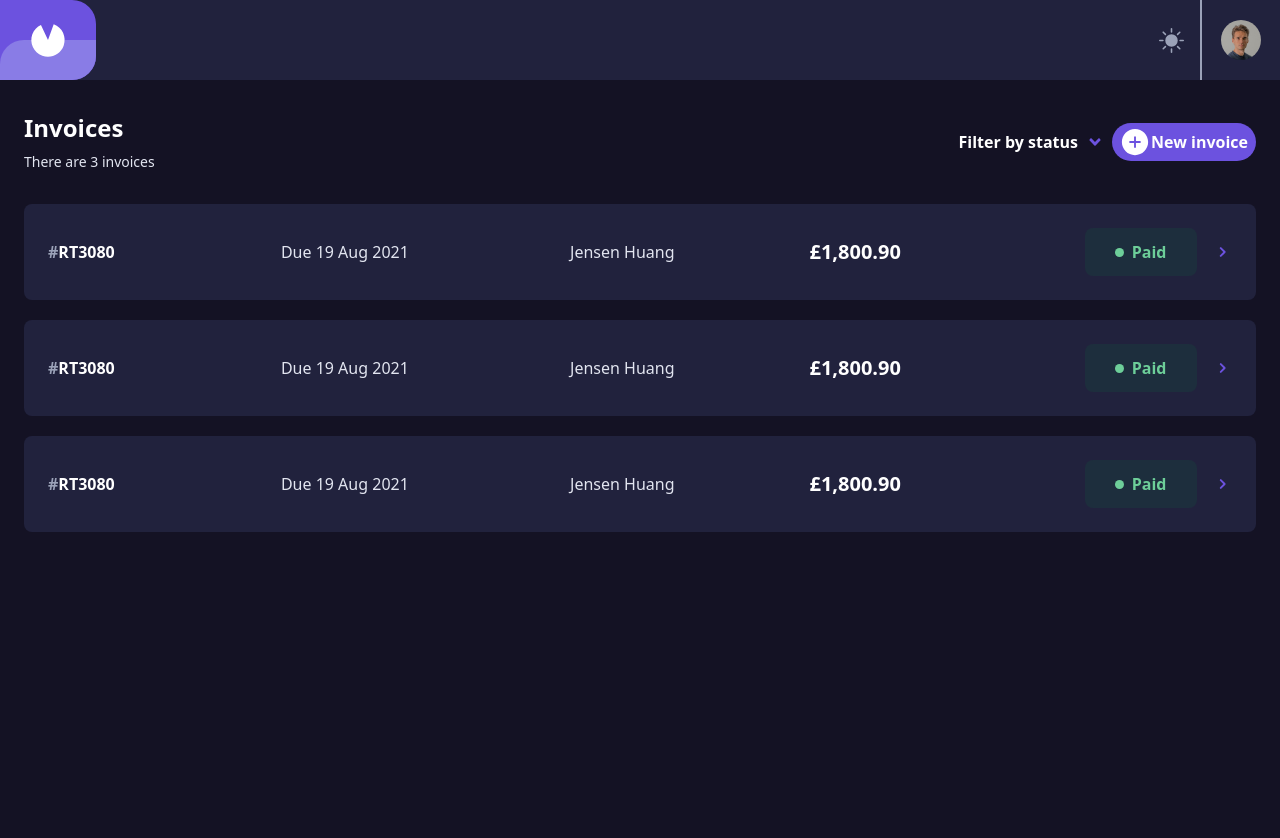
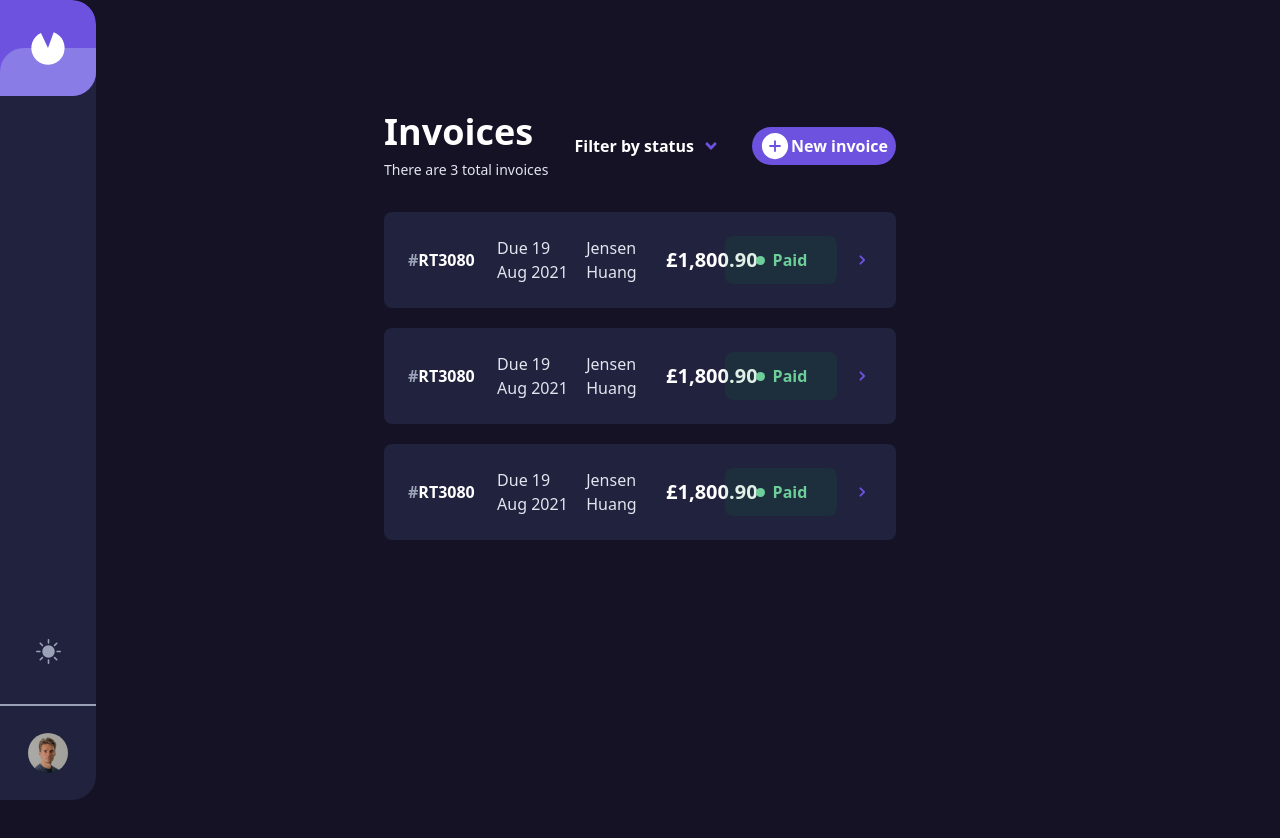
Before and after one commit to lazybump/Invoice-app, a Next.js app: page / in a window 1280 px wide. Shown: the top 838 px of the page. Before the commit the page ends 800 px from the top, so only its background shows below. Built offline with nearby package versions, Linux system fonts and the light colour scheme.

Commit message:
make desktop homepage

```diff
--- a/components/Header.tsx
+++ b/components/Header.tsx
@@ -5,9 +5,10 @@ const Header = () => {
   return (
     <header className="flex justify-between mb-8">
       <div>
-        <h2 className="text-2xl font-bold md:mb-2">Invoices</h2>
+        <h2 className="text-2xl font-bold lg:text-4xl md:mb-2">Invoices</h2>
         <p className="text-sm text-lighter-grey">
-          <span className="hidden md:inline">There are </span>3 invoices
+          <span className="hidden md:inline">There are </span>3{" "}
+          <span className="hidden lg:inline">total </span>invoices
         </p>
       </div>
       <div className="flex items-center space-x-2 font-semibold">
@@ -15,7 +16,7 @@ const Header = () => {
           Filter<span className="hidden md:inline"> by status</span>
         </p>
         <button>
-          <FaAngleDown size={18} className="text-darker-purple" />
+          <FaAngleDown size={18} className="text-darker-purple lg:mr-6" />
         </button>
         <button className="flex items-center justify-between w-20 px-2 py-1 rounded-full md:w-36 bg-darker-purple">
           <AiFillPlusCircle size={30} />
--- a/components/Navbar.tsx
+++ b/components/Navbar.tsx
@@ -5,9 +5,9 @@ import Image from "next/image";
 
 const Navbar = () => {
   return (
-    <nav className="fixed top-0 z-50 flex items-center w-full h-20 bg-lighter-navy">
+    <nav className="fixed top-0 z-50 flex items-center w-full h-20 lg:justify-between lg:w-24 lg:flex-col lg:h-screen bg-lighter-navy lg:rounded-r-3xl lg:overflow-hidden">
       {/* Logo */}
-      <div className="relative flex items-center justify-center w-24 h-full overflow-hidden rounded-r-3xl bg-darker-purple">
+      <div className="relative flex items-center justify-center min-w-[80px] max-w-1/5 h-full overflow-hidden lg:h-24 lg:w-full rounded-r-3xl bg-darker-purple">
         <MdIncompleteCircle
           fill="white"
           size={40}
@@ -16,9 +16,12 @@ const Navbar = () => {
         <div className="absolute bottom-0 w-full h-1/2 bg-lighter-purple rounded-tl-3xl"></div>
       </div>
       {/* Theme icon */}
-      <BsSunFill className="ml-auto mr-4 text-darker-grey" size={25} />
+      <BsSunFill
+        className="ml-auto mr-4 lg:m-auto lg:mb-10 text-darker-grey"
+        size={25}
+      />
       {/* Profile icon */}
-      <div className="flex items-center justify-center w-20 h-full border-l-2 border-darker-grey">
+      <div className="flex items-center justify-center w-20 h-full border-l-2 lg:border-l-0 lg:border-t-2 lg:w-full lg:h-24 border-darker-grey">
         <Image
           src={man}
           width="40"
--- a/pages/index.tsx
+++ b/pages/index.tsx
@@ -12,7 +12,7 @@ export default function Home() {
         <link rel="icon" href="/favicon.ico" />
       </Head>
       <Navbar />
-      <div className="px-6 py-8 mt-20">
+      <div className="px-6 py-8 mt-20 lg:px-96">
         <Header />
         <main className="space-y-5">
           <Card />
--- a/styles/globals.css
+++ b/styles/globals.css
@@ -3,8 +3,12 @@
 @tailwind utilities;
 
 @layer base {
+  * {
+    @apply box-border p-0 m-0;
+  }
+
   body {
-    @apply text-white bg-darker-navy;
+    @apply h-screen text-white bg-darker-navy;
   }
 
   :root {
```
